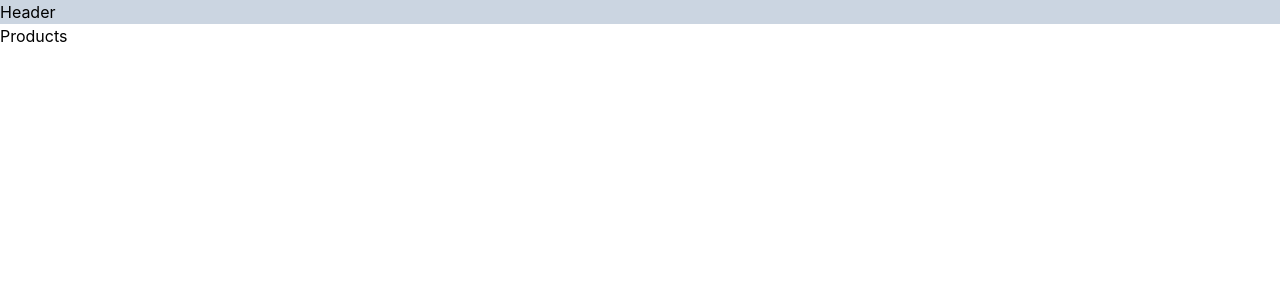
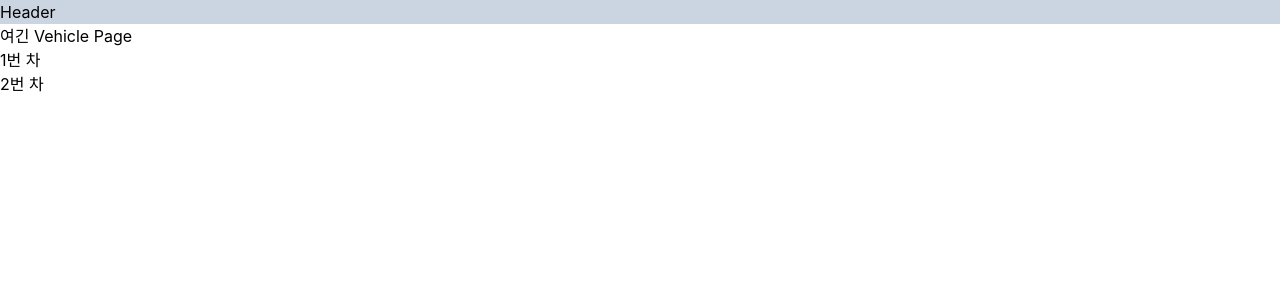
Before and after one commit to Ajeong-Im/DB-SideProj, a React (Create React App) app: page /carlist in a window 1280 px wide. Shown: the top 300 px of the page. Built offline with nearby package versions, Linux system fonts and the light colour scheme.

Commit message:
fix : import 오류 수정

```diff
--- a/src/App.tsx
+++ b/src/App.tsx
@@ -17,13 +17,13 @@ const App = () => {
         <Header />
         <Routes>
           <Route path="/" element={<Main />}></Route>
-          <Route path="/product" element={<Product />}></Route>
           <Route path="/rentalstatus" element={<RentalStatusPage />}></Route>
           <Route path="/guest" element={<GuestPage />}></Route>
           <Route path="/employee" element={<EmployeePage />}></Route>
           <Route path="/office" element={<OfficePage />}></Route>
           <Route path="/repair" element={<RepairPage />}></Route>
-          <Route path="/carlist/*" element={<CarList />}></Route>
+          <Route path="/carlist" element={<CarList />}></Route>
+          <Route path="/product/*" element={<Product />}></Route>
         </Routes>
       </BrowserRouter>
     </div>
--- /dev/null
+++ b/src/pages/Guest/GuestDetail.tsx
@@ -0,0 +1,8 @@
+const GuestDetail = () => {
+  return (
+    <>
+      <h3> Guest </h3>
+    </>
+  );
+};
+export default GuestDetail;
--- a/src/pages/Main.tsx
+++ b/src/pages/Main.tsx
@@ -53,7 +53,7 @@ const Main = () => {
         </div>
         <div className="h-65 grid grid-row-3 gap-4 content-center mr-10">
           <div>
-            <Link to="/product">
+            <Link to="/carlist">
               <img
                 src="https://i.ibb.co/p0X11Qx/Group-1000002264.png"
                 className="grayscale hover:grayscale:hover"
--- a/src/pages/Vehicle/CarList.tsx
+++ b/src/pages/Vehicle/CarList.tsx
@@ -1,7 +1,17 @@
+import { Link } from "react-router-dom";
+
 const CarList = () => {
   return (
     <>
-      <h3> Products </h3>
+      <h3>여긴 Vehicle Page</h3>
+      <ul>
+        <Link to={"/product/1"}>
+          <li>1번 차</li>
+        </Link>
+        <Link to={"/product/2"}>
+          <li>2번 차</li>
+        </Link>
+      </ul>
     </>
   );
 };
--- a/src/pages/Vehicle/Product.tsx
+++ b/src/pages/Vehicle/Product.tsx
@@ -1,19 +1,7 @@
 import { Link } from "react-router-dom";
 
 const Product = () => {
-  return (
-    <>
-      <h3>여긴 Vehicle Page</h3>
-      <ul>
-        <Link to={"/carlist/1"}>
-          <li>1번 차</li>
-        </Link>
-        <Link to={"/carlist/2"}>
-          <li>2번 차</li>
-        </Link>
-      </ul>
-    </>
-  );
+  return <h3>차 설명 페이지</h3>;
 };
 
 export default Product;
```
